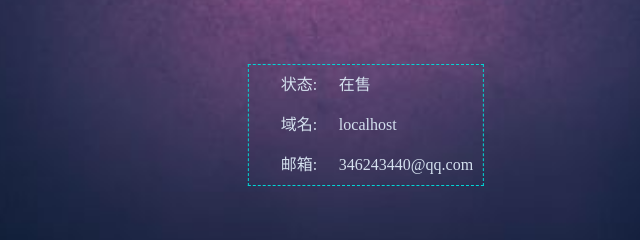
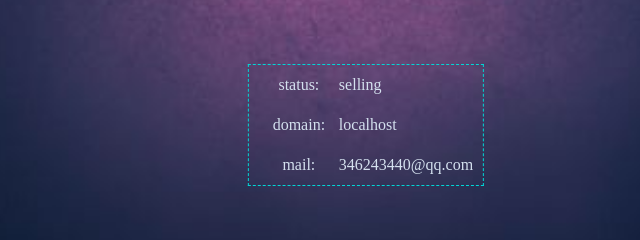
Before and after one commit to yeyuguo/my_web_selling, a website: page public/index.html in a window 1280 px wide. Shown: the part 275-515 px from the top of the page, 274-914 px from the left. Drawn offline with nearby package versions, Linux system fonts and the light colour scheme.

Commit message:
feat(变更为英文):

```diff
--- a/public/index.html
+++ b/public/index.html
@@ -5,7 +5,7 @@
     <meta charset="UTF-8">
     <meta name="viewport" content="width=device-width, initial-scale=1.0">
     <meta http-equiv="X-UA-Compatible" content="ie=edge">
-    <title> please contact me </title>
+    <title> domain selling </title>
     <link rel="stylesheet/less" type="text/css" href="./index.less">
     <script src="./source/less.min.js" type="text/javascript"></script>
 </head>
--- a/public/index.js
+++ b/public/index.js
@@ -47,9 +47,9 @@ const Views = Backbone.View.extend({
 
 const vs = new Views({
     model: [
-        { title: "状态", text: '在售' },
-        { title: "域名", text: window.location.hostname },
-        { title: "邮箱", text: '346243440@qq.com' }
+        { title: "status", text: 'selling' },
+        { title: "domain", text: window.location.hostname },
+        { title: "mail", text: '346243440@qq.com' }
     ]
 })
 // vs.render()
```
